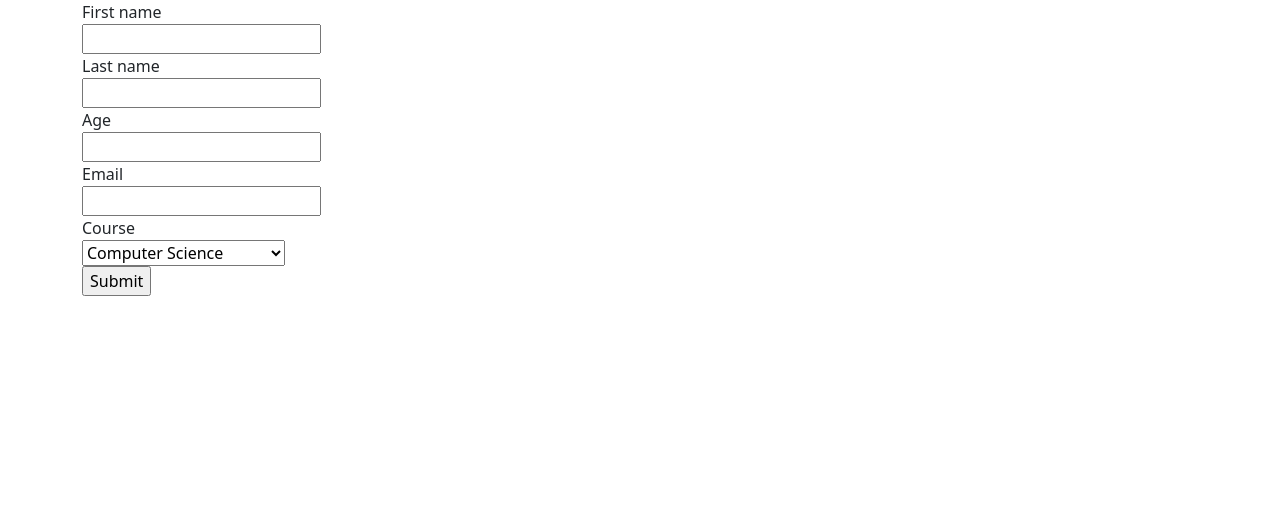
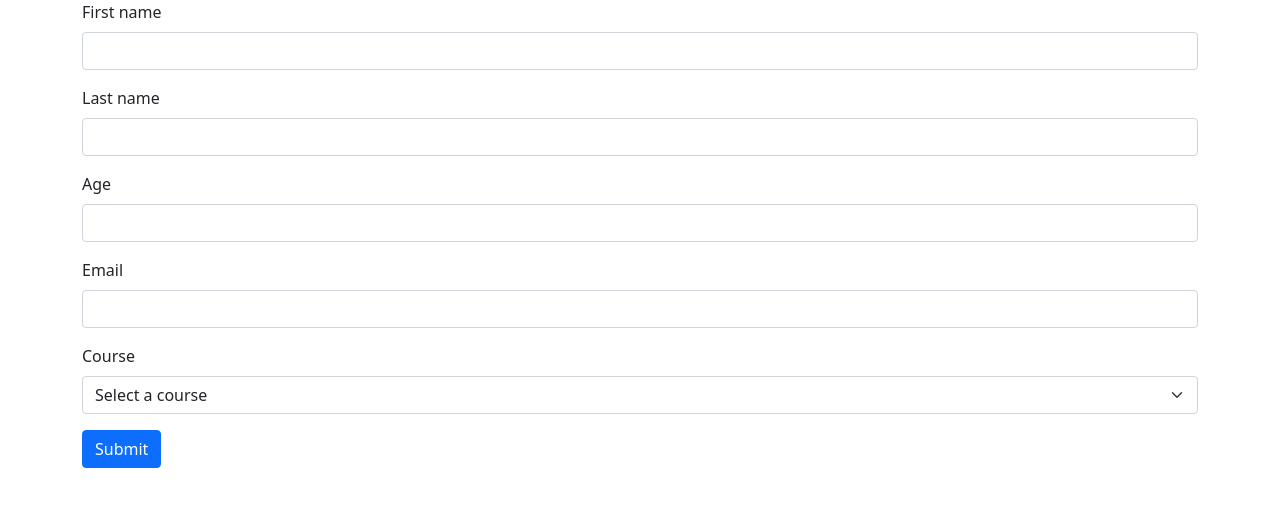
Before and after one commit to isiahveneracion/Milestone3, a Django app: page / in a window 1280 px wide. Shown: the top 507 px of the page. Run offline with Django 5.2, Linux system fonts and the light colour scheme.

Commit message:
Commit SHITS

```diff
--- a/myapp/templates/students_form.html
+++ b/myapp/templates/students_form.html
@@ -10,32 +10,32 @@
 <body>
     <form class="container" method="POST">
         {% csrf_token %}
-        <div>
-            <label for="{{ form.first_name.id_for_label}}">{{ form.first_name.label }}</label>
-            <br />
-            {{ form.first_name }}
+        <div class="mb-3">
+            <label for="{{ form.first_name.id_for_label}}" class="form-label">{{ form.first_name.label }}</label>
+            <input type="text" class="form-control" id="{{ form.first_name.id_for_label}}" name="{{ form.first_name.name }}">
         </div>
-        <div>
-            <label for="{{ form.last_name.id_for_label}}">{{ form.last_name.label }}</label>
-            <br />
-            {{ form.last_name }}
+        <div class="mb-3">
+            <label for="{{ form.last_name.id_for_label}}" class="form-label">{{ form.last_name.label }}</label>
+            <input type="text" class="form-control" id="{{ form.last_name.id_for_label}}" name="{{ form.last_name.name }}">
         </div>
-        <div>
-            <label for="{{ form.age.id_for_label}}">{{ form.age.label }}</label>
-            <br />
-            {{ form.age }}
+        <div class="mb-3">
+            <label for="{{ form.age.id_for_label}}" class="form-label">{{ form.age.label }}</label>
+            <input type="number" class="form-control" id="{{ form.age.id_for_label}}" name="{{ form.age.name }}">
         </div>
-        <div>
-            <label for="{{ form.email.id_for_label}}">{{ form.email.label }}</label>
-            <br />
-            {{ form.email }}
+        <div class="mb-3">
+            <label for="{{ form.email.id_for_label}}" class="form-label">{{ form.email.label }}</label>
+            <input type="email" class="form-control" id="{{ form.email.id_for_label}}" name="{{ form.email.name }}">
         </div>
-        <div>
-            <label for="{{ form.course.id_for_label}}">{{ form.course.label }}</label>
-            <br />
-            {{ form.course }}
+        <div class="mb-3">
+            <label for="{{ form.course.id_for_label }}" class="form-label">{{ form.course.label }}</label>
+            <select class="form-select" id="{{ form.course.id_for_label }}" name="{{ form.course.name }}">
+                <option value="" selected>Select a course</option>
+                {% for value, label in form.course.field.choices %}
+                    <option value="{{ value }}">{{ label }}</option>
+                {% endfor %}
+            </select>
         </div>
-        <input type="submit" value="Submit" />
+        <input type="submit" value="Submit" class="btn btn-primary">
     </form>
     <script src="https://cdn.jsdelivr.net/npm/@popperjs/core@2.9.2/dist/umd/popper.min.js" integrity="sha384-IQsoLXl5PILFhosVNubq5LC7Qb9DXgDA9i+tQ8Zj3iwWAwPtgFTxbJ8NT4GN1R8p" crossorigin="anonymous"></script>
     <script src="https://cdn.jsdelivr.net/npm/bootstrap@5.0.2/dist/js/bootstrap.min.js" integrity="sha384-cVKIPhGWiC2Al4u+LWgxfKTRIcfu0JTxR+EQDz/bgldoEyl4H0zUF0QKbrJ0EcQF" crossorigin="anonymous"></script>
```
